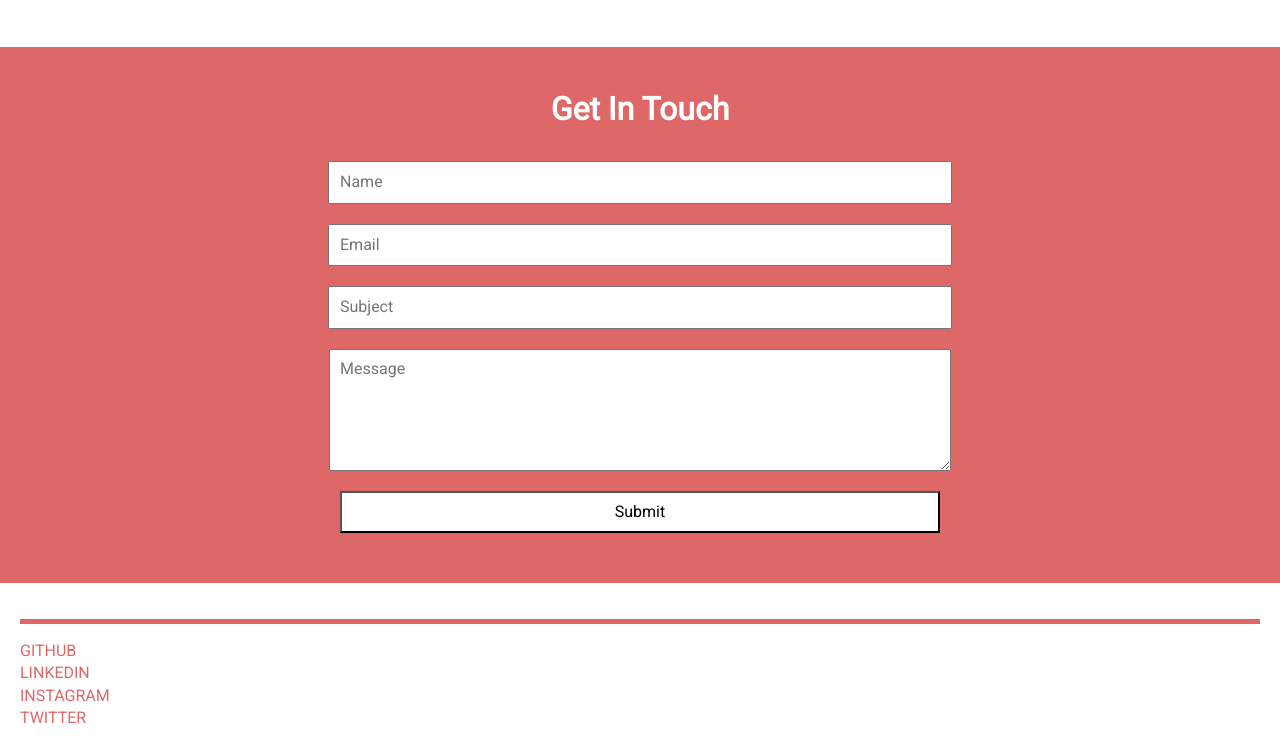
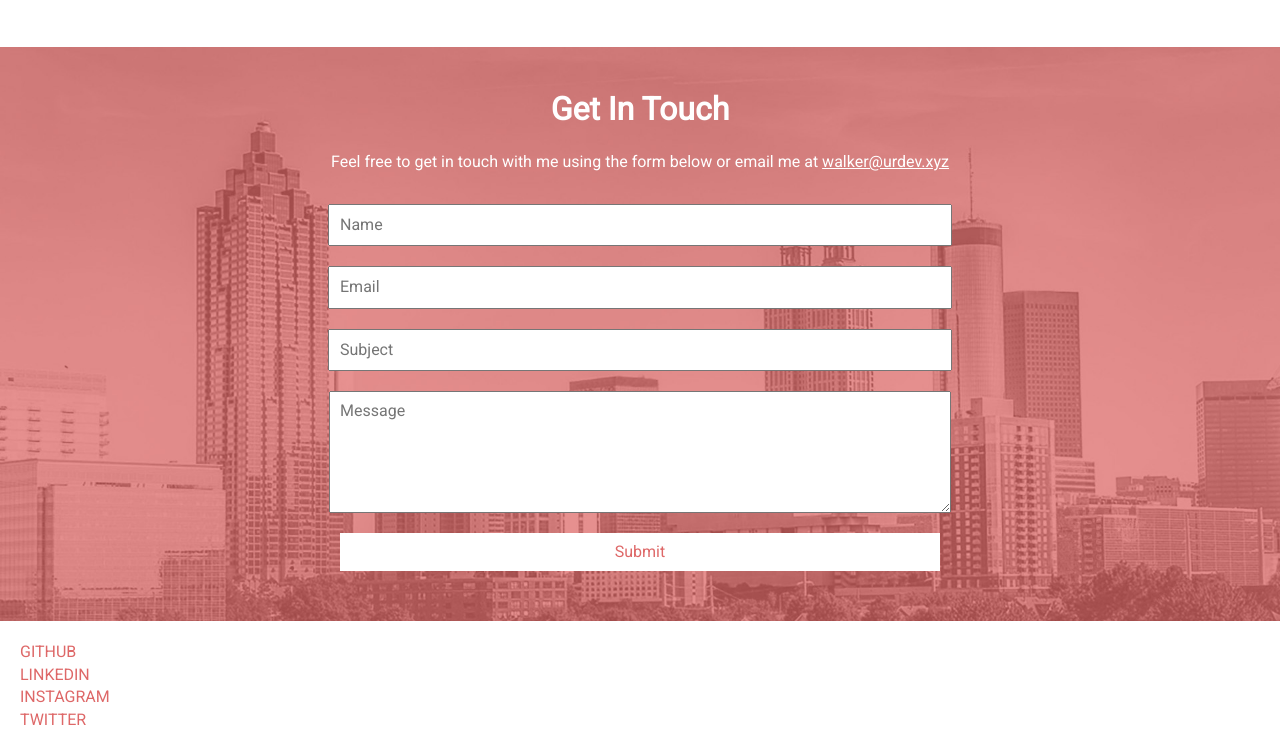
Before and after one commit to WalkerFrederick/walkerfrederick.com, a plain HTML site: page index.html in a window 1280 px wide. Shown: the part 2322-3070 px from the top of the page. Drawn offline with nearby package versions, Linux system fonts and the light colour scheme.

Commit message:
purchased the licenses for all images, styled form, and added bg img to contact

```diff
--- a/css/main.css
+++ b/css/main.css
@@ -422,15 +422,16 @@ header {
 
 .contact {
   padding: 20px;
-  background: var(--main);
+  background: url("../img/stock5.jpg") center;
+  background-size: cover;
 }
-.contact h1, h2 {
+.contact h1 , .contact p{
   margin: 20px;
   padding: 0;
   text-align: center;
 }
-.contact h2 {
-  font-size: 1em;
+.contact a {
+  text-decoration: underline;
 }
 .contact a:hover {
   color: var(--second);
@@ -469,6 +470,11 @@ header {
 }
 .submit {
   background: var(--third);
+  border: none;
+  color: var(--main);
+}
+.submit:hover {
+  background: lightgrey;
 }
 .contact-socials {
 
--- a/index.html
+++ b/index.html
@@ -87,7 +87,7 @@
         </div>
       </div>
       <div class="content-img">
-        <img src="img/stock3.jpeg">
+        <img src="img/stock3.jpg">
       </div>
     </div>
       <div id="emaildev" class="content-row">
@@ -99,12 +99,13 @@
           </div>
         </div>
         <div class="content-img">
-          <img src="img/stock3.jpeg">
+          <img src="img/stock4.jpg">
         </div>
       </div>
       <div class="contact">
         <div class="contact-header">
           <h1>Get In Touch</h1>
+          <p>Feel free to get in touch with me using the form below or email me at <a href="#">walker@urdev.xyz</a></p>
         </div>
         <div class="contact-form">
           <form>
@@ -112,7 +113,7 @@
             <input type="text" title="email" placeholder="Email" required maxlength="50">
             <input type="text" title="subject" placeholder="Subject" required maxlength="50">
             <textarea id="message" type="" title="message" placeholder="Message" required maxlength="280" autocomplete="off"></textarea>
-            <input class="submit" type="submit">
+            <input class="submit" title="submit" name="submit" value="Submit" type="submit">
           </form>
         </div>
         <div class="contact-socials">
@@ -124,14 +125,12 @@
       <footer>
         <div class="inner-footer">
           <ul>
-            <hr>
             <li><a>GITHUB</a></li>
             <li><a>LINKEDIN</a></li>
             <li><a>INSTAGRAM</a></li>
             <li><a>TWITTER</a></li>
           </ul>
           </div>
-        <h1>walkerfrederick.com</h1>
       </footer>
     </div>
   </section>
```
Also changed, not shown: img/stock2.jpeg, img/stock3.jpg (added), img/stock4.jpg (added), img/stock5.jpg (added), 1 other file.
